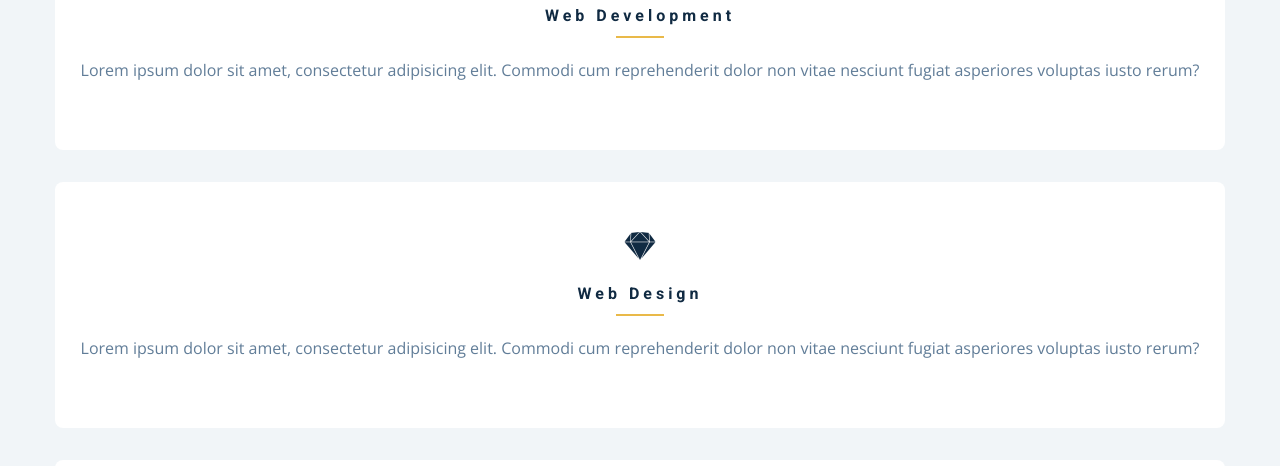
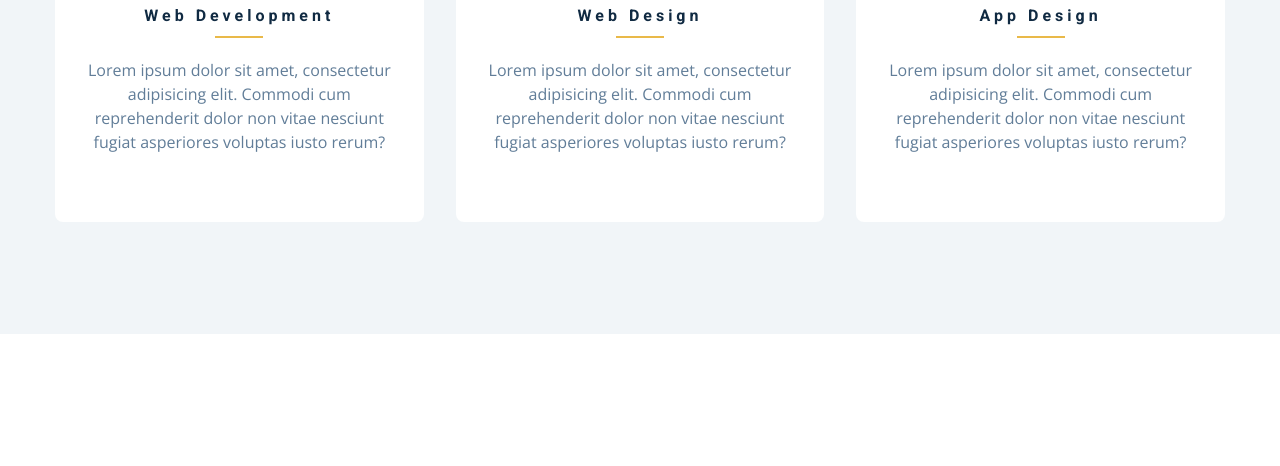
Before and after one commit to smajaas/CSS-Portfolio-Proj, a plain HTML site: page index.html in a window 1280 px wide. Shown: the part 1736-2202 px from the top of the page. After the commit the page ends 2070 px from the top, so only its background shows below. Drawn offline with nearby package versions, Linux system fonts and the light colour scheme.

Commit message:
services section big screen

```diff
--- a/css/styles.css
+++ b/css/styles.css
@@ -425,8 +425,8 @@ About
 Services
 ===============
 */
+/* bg-grey in globals */
 /* small screen layout setup */
-/* bg-grey in globals */
 .service {
   background: var(--clr-white);
   padding: 3rem 1.5rem;
@@ -456,6 +456,18 @@ Services
 }
 .service:hover .underline {
   background: var(--clr-white);
+}
+@media screen and (min-width: 676px) {
+  .services-center {
+    display: grid;
+    grid-template-columns: 1fr 1fr;
+    column-gap: 2rem;
+  }
+}
+@media screen and (min-width: 992px) {
+  .services-center {
+    grid-template-columns: 1fr 1fr 1fr;
+  }
 }
 
 /*
```
